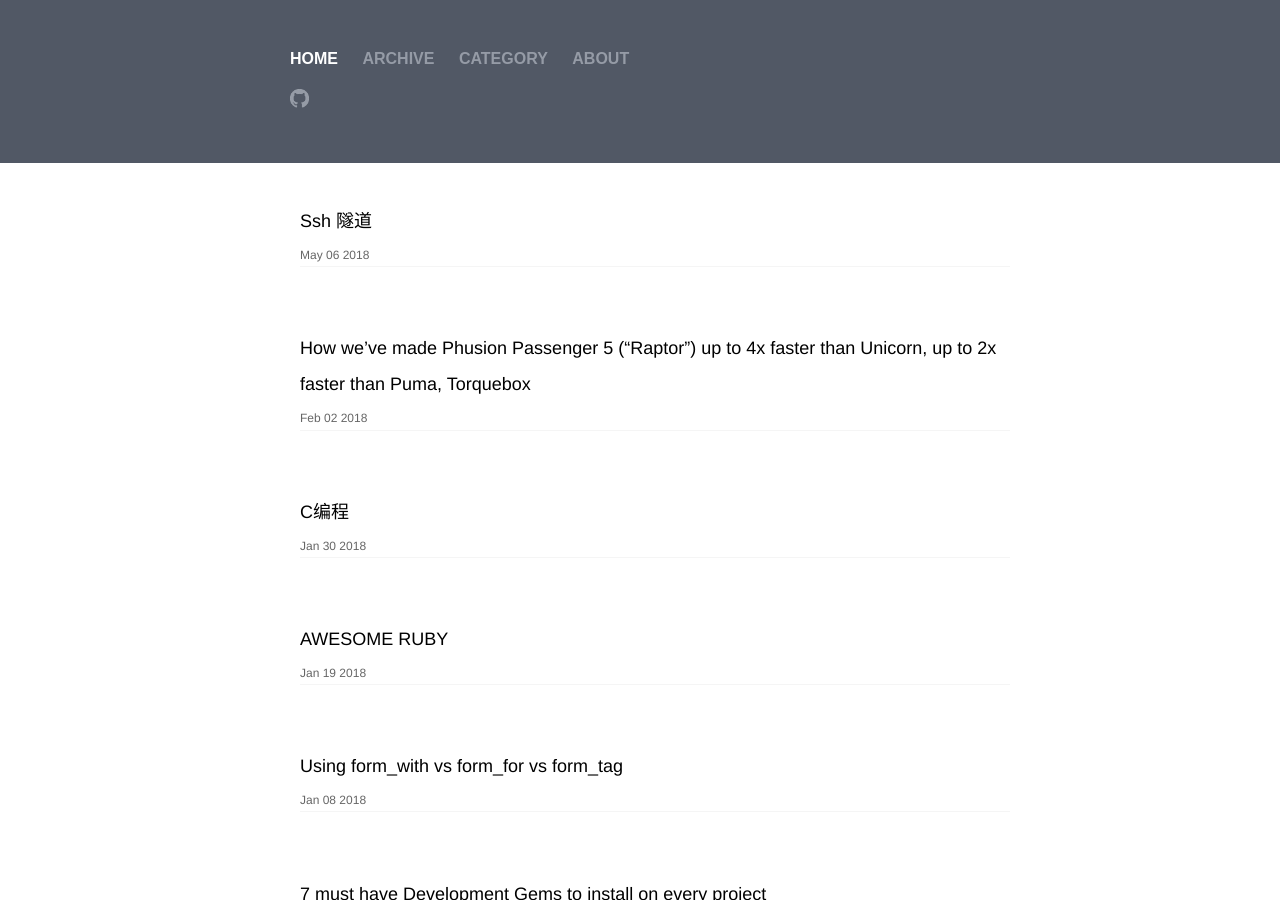
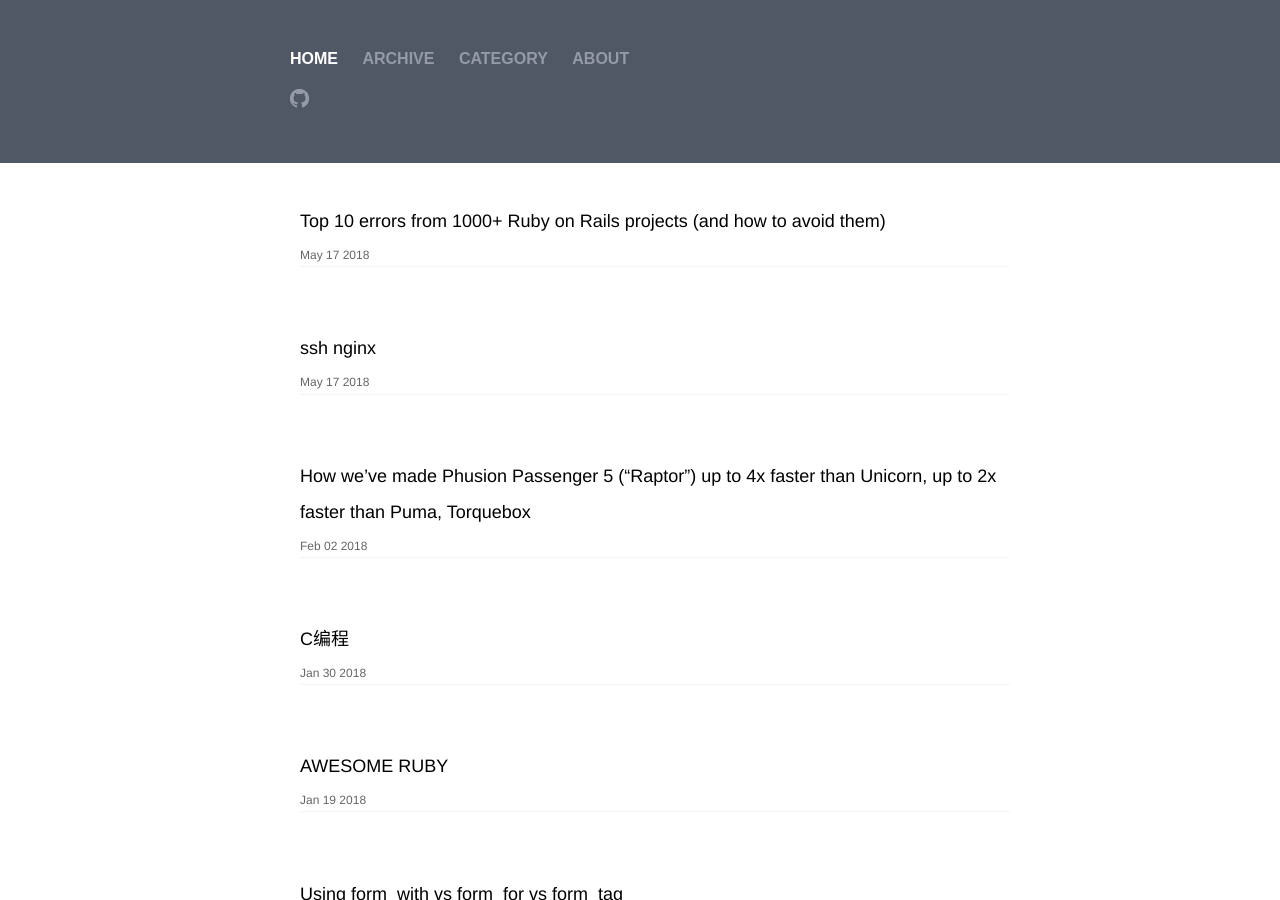
Before and after one commit to zlei1/zlei1.github.io, a Jekyll site: the page built from index.html, in a window 1280 px wide and 900 px high. Built offline with Jekyll 4.4.1, drawn with Linux system fonts in a browser that asks for light colours.

Commit message:
add post top-10-ruby-on-rails-errors and update past post

```diff
--- /dev/null
+++ b/_posts/2018-5-17-top-10-ruby-on-rails-errors.markdown
@@ -0,0 +1,8 @@
+---
+layout: post
+title: "Top 10 errors from 1000+ Ruby on Rails projects (and how to avoid them)"
+date: 2018-05-17
+categories: rails
+---
+
+[url](https://rollbar.com/blog/top-10-ruby-on-rails-errors/)
```
Also changed, not shown: _posts/2018-05-06-ssh-隧道.markdown (+8 -0 lines).
